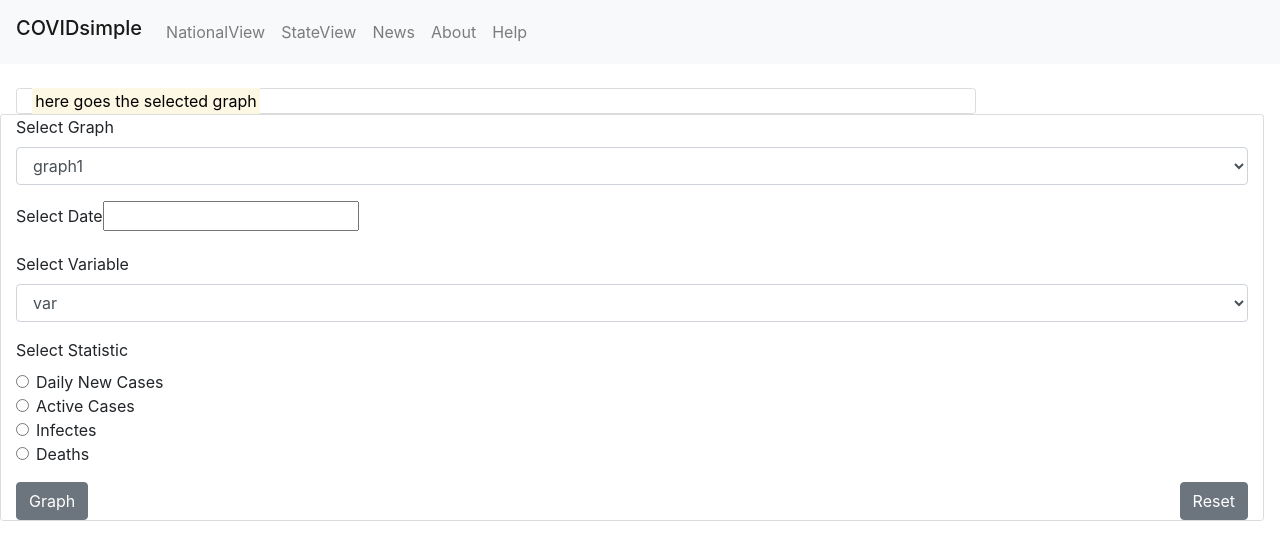
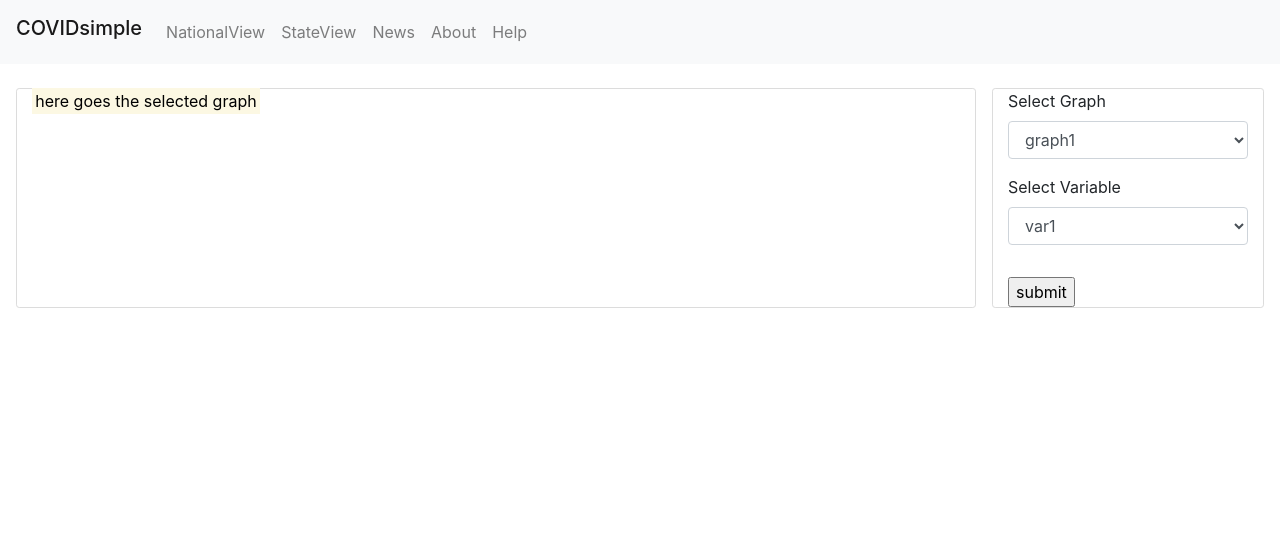
Before and after one commit to mueller-cox/COVIDsimple, a React (Create React App) app in the folder client/: page /state-view in a window 1280 px wide. Shown: the top 560 px of the page. Built offline with nearby package versions, Linux system fonts and the light colour scheme.

Commit message:
started implementation for state-view, input data handler, dropdown menu for states, minor changes in about file.

```diff
--- a/client/src/App.css
+++ b/client/src/App.css
@@ -85,6 +85,8 @@ body {
 
 .inner {
     overflow: hidden;
+    width: 100%;
+    height: 200px;
 }
 
 .inner img {
--- a/client/src/components/about.component.js
+++ b/client/src/components/about.component.js
@@ -1,5 +1,4 @@
 import React, { Component } from 'react';
-import { Button, Jumbotron } from 'reactstrap';
 /* import { Link } from 'react-router-dom'; */
 
 import '../App.css';
@@ -27,7 +26,7 @@ export default class About extends Component {
                     <div class="card cardSet1">
                         <div class="card-body">
                             <div class="inner">
-                                {/* DOTO add image here */}
+                                <img src="https://avatars1.githubusercontent.com/u/21066381?s=400&u=f459405e8ac019e30cfa764d72c4cc432eacd0ce&v=4" alt="developer"></img>
                             </div>
                             <h3 class="card-title mt-2">Connor Robetorye</h3>
                             <h5 class="card-subtitle">Graduate Student</h5>
@@ -43,6 +42,7 @@ export default class About extends Component {
                     <div class="card cardSet2 ">
                         <div class="card-body">
                             <div class="inner">
+                                <img src="https://avatars3.githubusercontent.com/u/27927826?s=460&u=cdc6fbdf407938cd1c23d940cf15a999fbc30491&v=4" alt="developer"></img>
                                 {/* DOTO add image here */}
                             </div>
                             <h3 class="card-title mt-2">Cosimo Gonnelli</h3>
@@ -69,7 +69,7 @@ export default class About extends Component {
                             minima
                             dolore commodi eius. Ea, nam possimus laborum ab magnam quia ipsam nemo dolores? A doloribus
                         exercitationem aliquam.</p>
-                            <a href="https://github.com/mlmcx" class="btn btn-dark btn-sm float-right">GitHub</a>
+                            <a href="https://github.com/mueller-cox" class="btn btn-dark btn-sm float-right">GitHub</a>
                         </div>
                     </div>
                 </div>
--- a/client/src/components/state-view.component.js
+++ b/client/src/components/state-view.component.js
@@ -1,14 +1,35 @@
 import React, { Component } from 'react';
 /* import { Link } from 'react-router-dom'; */
 
-import { Container, Row, Col, Button, Form, FormGroup, Label, Input, FormText } from 'reactstrap';
+import { Container, Row, Col, Button, Form, FormGroup, Label, Input } from 'reactstrap';
 import DatePicker from 'react-datepicker';
 // styling for Datepicker
 import "react-datepicker/dist/react-datepicker.css";
 import '../App.css';
 
 export default class StateView extends Component {
-    /*constructor(props) { super(props); } */
+
+    constructor(props) {
+        super(props);
+        this.state = {
+            graph: "",
+            var:"",
+        };
+        this.handleChange = this.handleChange.bind(this);
+        this.handleSubmit = this.handleSubmit.bind(this);
+    }
+
+    handleChange(event) {
+        // this.setState({graph: event.target.value})
+        this.setState({[event.target.name]: event.target.value})
+    };
+
+    handleSubmit(event) {
+        // alert(this.state.graph, this.state.var)
+        console.log(this.state.graph)
+        // event.preventDefault()
+    }
+
     render() {
         return (
             <Container className='grid-container state-view' fluid>
@@ -16,16 +37,33 @@ export default class StateView extends Component {
                     <Col xs='9' className='graph'><mark>here goes the selected graph</mark>
                     </Col>
                     <Col className='menu'>
-                        <Form className='info-selector'>
+                        <Form className='info-selector' onSubmit={this.handleSubmit}>
                             <FormGroup tag="fieldset">
                                 <FormGroup>
                                     <Label for="select-graph">Select Graph</Label>
-                                <Input type="select" name="select-graph" id="select-graph">
+                                    <Input type="select" name="graph" placeholder="graph" id="select-graph" value={this.state.graph} onChange={this.handleChange} >
                                         <option>graph1</option>
                                         <option>graph2</option>
                                         <option>graph3</option>
                                     </Input>
                                 </FormGroup>
+                                <FormGroup>
+                                    <Label for="select-variable">Select Variable</Label>
+                                    <Input type="select" name="var" placeholder="var" id="select-var" value={this.state.var} onChange={this.handleChange} >
+                                        <option>var1</option>
+                                        <option>var2</option>
+                                        <option>var3</option>
+                                    </Input>
+                                </FormGroup>
+                                {/* <FormGroup>
+                                    <Label for="select-state">Select State</Label>
+                                    <Input type="select" name="state" placeholdet='state' id="select-state" value={this.state.state} onChange={this.handleInputChange} multiple>
+                                        <option>Oregon</option>
+                                        <option>New York</option>
+                                        <option>Montana</option>
+                                    </Input>
+                                </FormGroup>
+
                             <FormGroup>
                                 <Label for="select-graph">Select Date</Label>
                                 <DatePicker
@@ -33,16 +71,8 @@ export default class StateView extends Component {
                                     // selected={this.state.data}
                                     // onChange={this.onChangeDate}
                                 />
-                            </FormGroup>
-                            <FormGroup>
-                                <Label for="select-variable">Select Variable</Label>
-                                <Input type="select" name="select-var" id="select-variable">
-                                    <option>var</option>
-                                    <option>var</option>
-                                    <option>var</option>
-                                </Input>
-                            </FormGroup>
-                                <Label for="select-statistic">Select Statistic</Label>
+                                </FormGroup> */}
+                                {/* <Label for="select-statistic">Select Statistic</Label>
                                 <FormGroup check>
                                     <Label check>
                                         <Input type="radio" name="daily-new-cases"/>{' '}
@@ -65,10 +95,11 @@ export default class StateView extends Component {
                                     <Input type="radio" name="deaths"/>{' '}
                                         Deaths
                                        </Label>
+                                </FormGroup> */}
                             </FormGroup>
-                            </FormGroup>
-                            <Button className='button2 float-right'>Reset</Button>
-                            <Button className='button1 float-left'>Graph</Button>
+                            <input type="submit" value="submit" />
+                            {/* <Button className='button2 float-right btn-dark'>Reset</Button>
+                            <Button type="submit" className='button1 float-left btn-dark'>Graph</Button> */}
                         </Form>
                     </Col>
                 </Row>
```
Lines whose indentation alone changed are shown as unchanged.
